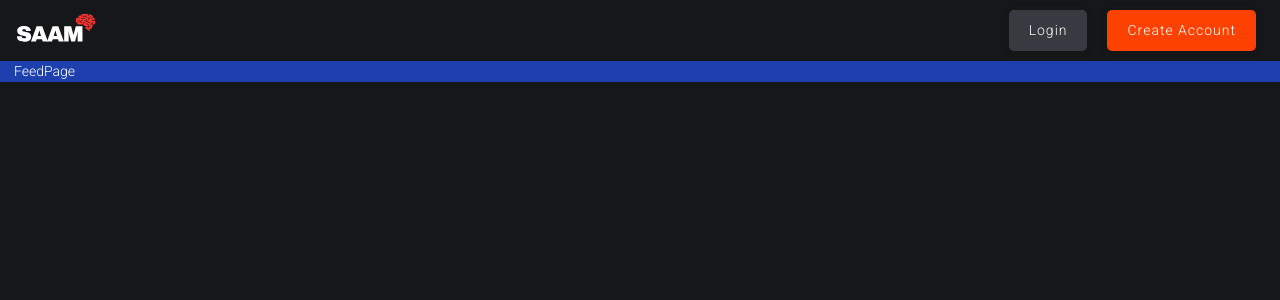
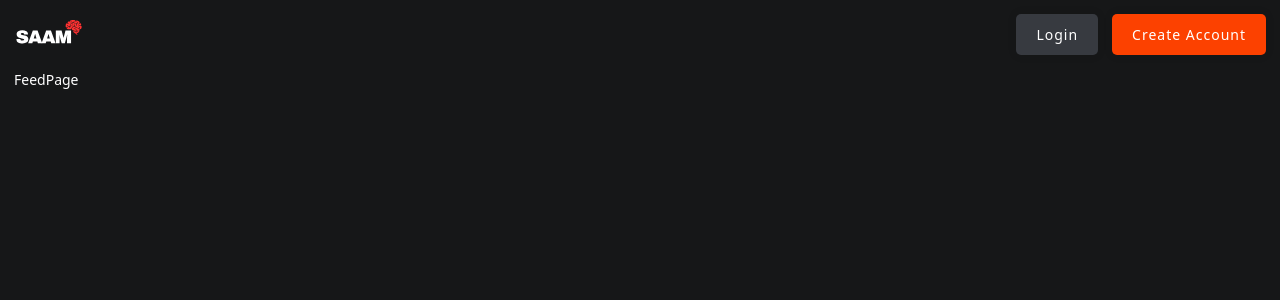
Before and after one commit to anthonymartz17/saam_club_frontend, a React (Vite) app: page / in a window 1280 px wide. Shown: the top 300 px of the page. Built offline with nearby package versions, Linux system fonts and the light colour scheme; no server answers.

Commit message:
added google font config, added header

```diff
--- a/index.html
+++ b/index.html
@@ -4,6 +4,10 @@
 		<meta charset="UTF-8" />
 		<meta name="viewport" content="width=device-width, initial-scale=1.0" />
 		<link rel="preconnect" href="https://fonts.googleapis.com" />
+		<link
+			rel="stylesheet"
+			href="https://fonts.googleapis.com/css2?family=Material+Symbols+Outlined:opsz,wght,FILL,GRAD@20..48,100..700,0..1,-50..200"
+		/>
 		<link rel="preconnect" href="https://fonts.gstatic.com" crossorigin />
 		<link
 			href="https://fonts.googleapis.com/css2?family=Roboto:ital,wght@0,100;0,300;0,400;0,500;0,700;0,900;1,100;1,300;1,400;1,500;1,700;1,900&display=swap"
--- a/src/Layout.jsx
+++ b/src/Layout.jsx
@@ -4,9 +4,9 @@ import AuthContextProvider from "./context/AuthContext";
 export default function Layout() {
 	return (
 		<AuthContextProvider>
-			<div className="bg-dark text-light min-h-screen roboto-light">
-				<Header />
-				<main className="bg-blue-800 px-4">
+			<div className="bg-dark text-light min-h-screen flex flex-col">
+				<Header className="bg-dark text-light" />
+				<main className="px-4 flex-1">
 					<Outlet />
 				</main>
 			</div>
--- a/src/components/Header.jsx
+++ b/src/components/Header.jsx
@@ -3,9 +3,10 @@ import saamLogo from "../assets/saam_logo.svg";
 import { Link } from "react-router-dom";
 export default function Header() {
 	return (
-		<div className="text-light px-4 flex justify-between items-center">
-			<img src={saamLogo} alt="app logo" className="w-24" />
-			<div className="header_auth_buttons">
+		<div className="text-light p-4 flex justify-between items-center">
+			<img src={saamLogo} alt="app logo" className="w-20" />
+			<span class="md:hidden material-symbols-outlined">menu</span>
+			<div className="hidden md:flex gap-4">
 				<Link to="/auth" className="btn btn_dark">
 					Login
 				</Link>
--- a/src/index.css
+++ b/src/index.css
@@ -95,7 +95,6 @@
 	border: none;
 	outline: none;
 	box-shadow: 0 0 10px rgba(0, 0, 0, 0.1);
-	margin: 10px;
 	text-decoration: none;
 	display: inline-block;
 	text-align: center;
```
